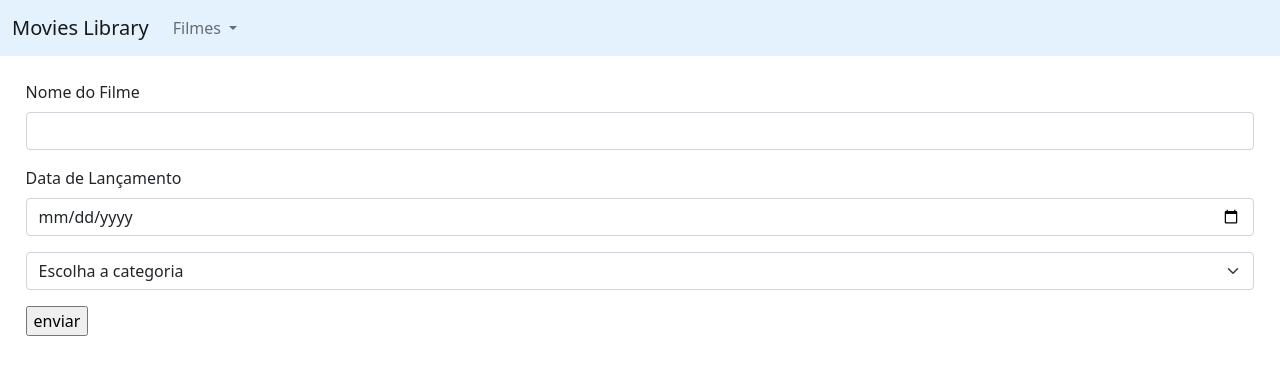
After one commit to diegolinkk/movies-library, a Django app: page /adicionar/ in a window 1280 px wide. The commit adds this page. Shown: the top 375 px of the page. Run offline with Django 3.2, Linux system fonts and the light colour scheme; some libraries are stand-ins or nearby versions.

Commit message:
movie input form ok but backend not working yet

```diff
--- a/movies_library/movies/static/movies/style.css
+++ b/movies_library/movies/static/movies/style.css
@@ -1,6 +1,10 @@
 body {
     padding-top: 80px;
   }
+
+form{
+    margin: auto 2% auto 2%;
+}
 
 /* @media (max-width: 979px){ aqui deveria remover o espaço no responsivo mas só atrapalhou
     body{
--- /dev/null
+++ b/movies_library/movies/templates/movies/adicionar.html
@@ -0,0 +1,29 @@
+{% extends 'movies/base.html' %}
+
+{% block content %}
+        <form action="#">
+            <div class="mb-3">
+                <label for="movie_name" class="form-label">Nome do Filme </label>
+                <input   type="text" class="form-control" id="movie_name" name="movie_name">
+            </div>
+            <div class="mb-3">
+                <label for="publish_date" class="form-label"> Data de Lançamento</label>
+                <input type="date" class="form-control" id="publish_date" name="publish_date">
+            </div>
+            <div class="mb-3">
+                <select class="form-select" aria-label="Selecionar Categoria" name="category">
+                    <option selected> Escolha a categoria </option>
+                    <option value="1">Categoria 1</option>
+                    <option value="2">Categoria 2</option>
+                    <option value="3">Categoria 3</option>
+                    <option value="4">Categoria 4</option>
+                </select>
+            </div>
+            <div>
+
+            </div>
+            <div>
+                <input type="submit" value="enviar">
+            </div>
+        </form>
+{% endblock %}
--- a/movies_library/movies/templates/movies/navbar.html
+++ b/movies_library/movies/templates/movies/navbar.html
@@ -6,8 +6,14 @@
       </button>
       <div class="collapse navbar-collapse" id="navbarSupportedContent">
         <ul class="navbar-nav me-auto mb-2 mb-lg-0">
-          <li class="nav-item">
-            <a class="nav-link active" aria-current="page" href="#">Movies</a>
+          <li class="nav-item dropdown">
+            <a class="nav-link dropdown-toggle" id="navbarDropdown" role="button" data-bs-toggle="dropdown" aria-expanded="false" href="abaw">
+              Filmes
+            </a>
+            <ul class="dropdown-menu" aria-labelledby="navbarDropdown">
+              <li> <a href="{% url 'movies:index' %}" class="dropdown-item">Lista</a> </li>
+              <li> <a href="{% url 'movies:add_movie' %}" class="dropdown-item">Adicionar</a> </li>
+            </ul>
           </li>
         </ul>
       </div>
--- a/movies_library/movies/urls.py
+++ b/movies_library/movies/urls.py
@@ -5,4 +5,5 @@ app_name = 'movies'
 
 urlpatterns = [
     path('',views.index,name='index'),
+    path('adicionar/',views.add_movie,name='add_movie')
 ]
--- a/movies_library/movies/views.py
+++ b/movies_library/movies/views.py
@@ -7,3 +7,6 @@ from .models import Movie
 def index(request):
     movies = Movie.objects.all()
     return render(request,'movies/index.html',{'movies': movies})
+
+def add_movie(request):
+    return render(request,'movies/adicionar.html')
```
